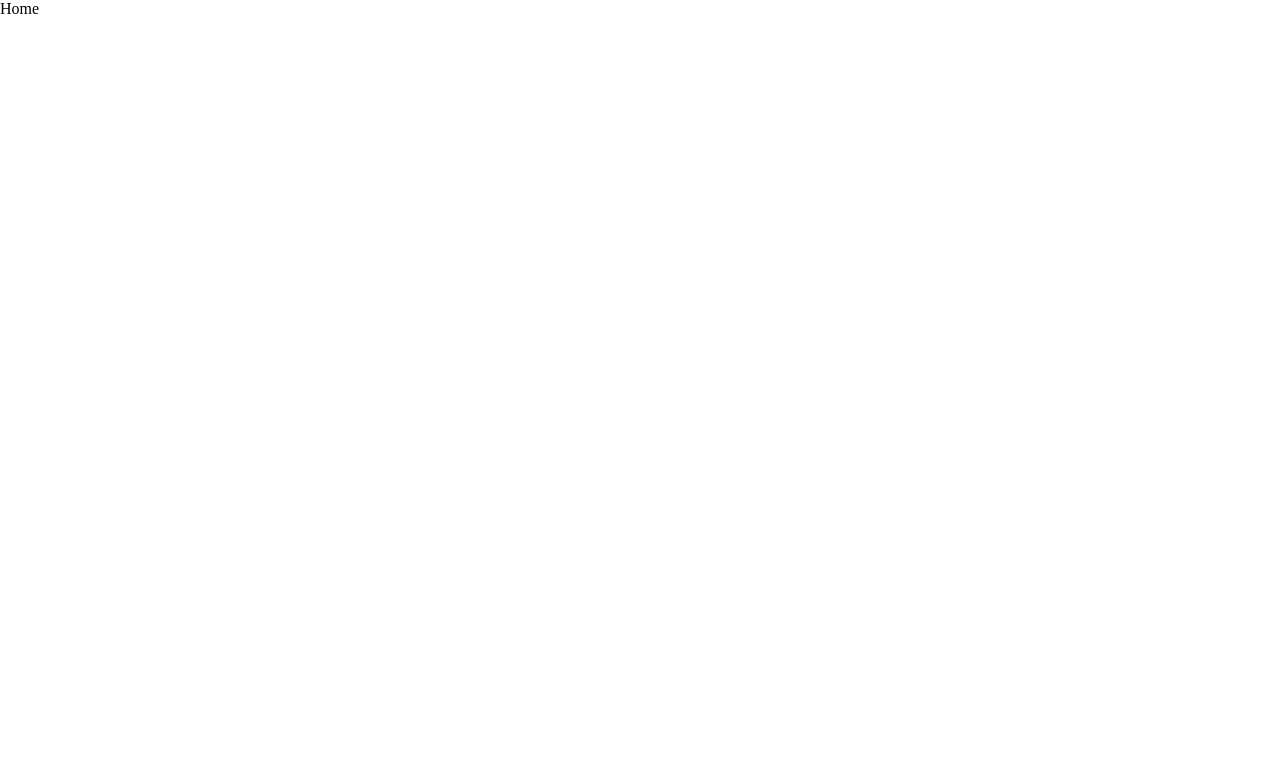
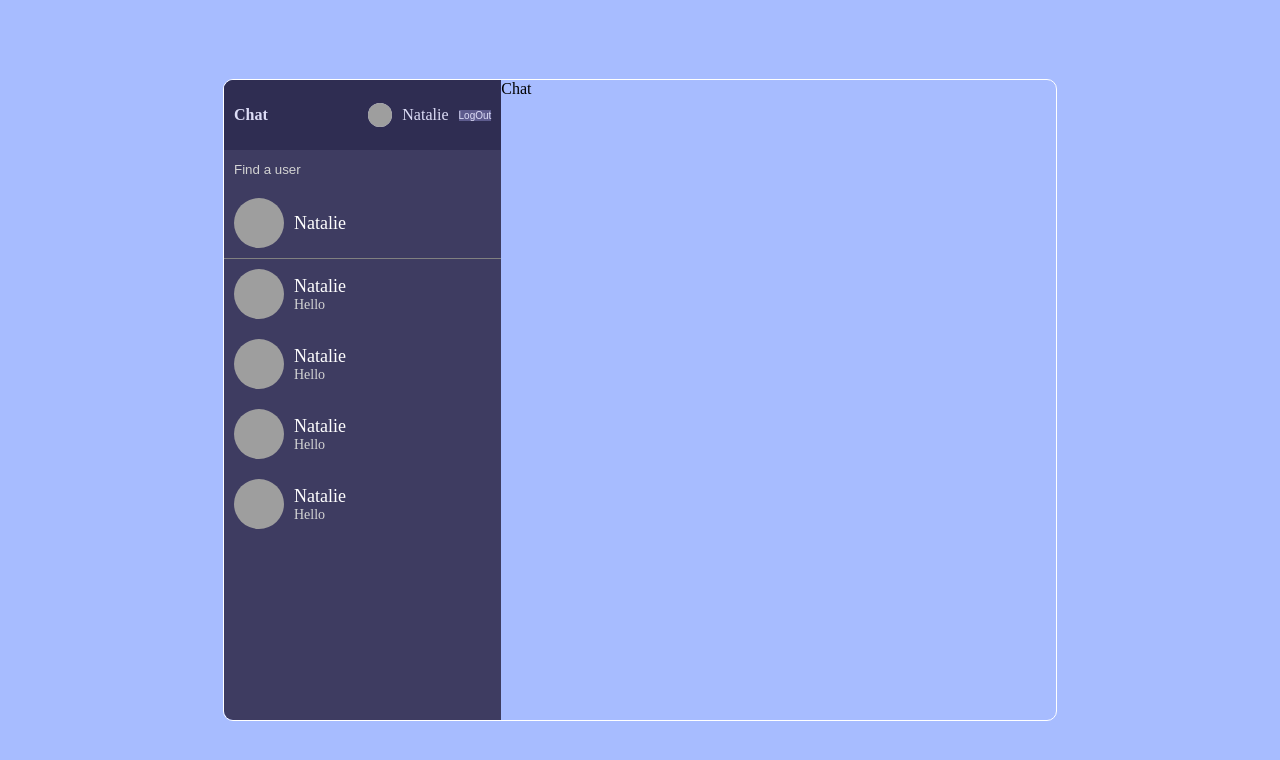
Before and after one commit to seVishnu/ChatBase, a React (Create React App) app: page / in a window 1280 px wide. Shown: the top 760 px of the page. Built offline with nearby package versions, Linux system fonts and the light colour scheme; grey boxes are pictures that could not be loaded.

Commit message:
styling in progress

```diff
--- a/src/components/Chat.jsx
+++ b/src/components/Chat.jsx
@@ -0,0 +1,9 @@
+import React from 'react'
+
+const Chat = () => {
+  return (
+    <div className='chat'>Chat</div>
+  )
+}
+
+export default Chat
--- a/src/components/Chats.jsx
+++ b/src/components/Chats.jsx
@@ -0,0 +1,38 @@
+import React from 'react'
+
+const Chats = () => {
+  return (
+    <div className="chats">
+        <div className="userChat">
+        <img src="https://encrypted-tbn0.gstatic.com/images?q=tbn:ANd9GcQ1wu5fi-qK225sMzM1FYPU4z6hjjw36jzn1Q&usqp=CAU" alt="a person" />
+        <div className="userChatInfo">
+        <span>Natalie</span>
+        <p>Hello</p>
+      </div>
+      </div>
+      <div className="userChat">
+        <img src="https://encrypted-tbn0.gstatic.com/images?q=tbn:ANd9GcQ1wu5fi-qK225sMzM1FYPU4z6hjjw36jzn1Q&usqp=CAU" alt="a person" />
+        <div className="userChatInfo">
+        <span>Natalie</span>
+        <p>Hello</p>
+      </div>
+      </div>
+      <div className="userChat">
+        <img src="https://encrypted-tbn0.gstatic.com/images?q=tbn:ANd9GcQ1wu5fi-qK225sMzM1FYPU4z6hjjw36jzn1Q&usqp=CAU" alt="a person" />
+        <div className="userChatInfo">
+        <span>Natalie</span>
+        <p>Hello</p>
+      </div>
+      </div>
+      <div className="userChat">
+        <img src="https://encrypted-tbn0.gstatic.com/images?q=tbn:ANd9GcQ1wu5fi-qK225sMzM1FYPU4z6hjjw36jzn1Q&usqp=CAU" alt="a person" />
+        <div className="userChatInfo">
+        <span>Natalie</span>
+        <p>Hello</p>
+      </div>
+      </div>
+    </div>
+  )
+}
+
+export default Chats
--- a/src/components/Navbar.jsx
+++ b/src/components/Navbar.jsx
@@ -0,0 +1,16 @@
+import React from 'react'
+
+const Navbar = () => {
+  return (
+    <div className="navbar">
+      <span className="logo">Chat</span>
+      <div className="user">
+        <img src='https://encrypted-tbn0.gstatic.com/images?q=tbn:ANd9GcQ1wu5fi-qK225sMzM1FYPU4z6hjjw36jzn1Q&usqp=CAU' alt='a man' />
+        <span>Natalie</span>
+        <button>LogOut</button>
+      </div>
+    </div>
+  )
+}
+
+export default Navbar
--- a/src/components/Search.jsx
+++ b/src/components/Search.jsx
@@ -0,0 +1,19 @@
+import React from 'react'
+
+const Search = () => {
+  return (
+    <div className="search">
+      <div className="searchForm">
+        <input type="text" placeholder='Find a user'/>
+      </div>
+      <div className="userChat">
+        <img src="https://encrypted-tbn0.gstatic.com/images?q=tbn:ANd9GcQ1wu5fi-qK225sMzM1FYPU4z6hjjw36jzn1Q&usqp=CAU" alt="a person" />
+        <div className="userChatInfo">
+        <span>Natalie</span>
+      </div>
+      </div>
+    </div>
+  )
+}
+
+export default Search
--- a/src/components/Sidebar.jsx
+++ b/src/components/Sidebar.jsx
@@ -0,0 +1,15 @@
+import Navbar from '../components/Navbar'
+import Search from '../components/Search'
+import Chats from '../components/Chats'
+
+const Sidebar = () => {
+  return (
+    <div className='sidebar'>
+      <Navbar />
+      <Search />
+      <Chats />
+    </div>
+  )
+}
+
+export default Sidebar
--- a/src/pages/Home.jsx
+++ b/src/pages/Home.jsx
@@ -1,8 +1,14 @@
 import React from 'react'
-
+import Sidebar from '../components/Sidebar'
+import Chat from '../components/Chat'
 const Home = () => {
   return (
-    <div>Home</div>
+    <div className="home">
+      <div className="container">
+        <Sidebar />
+        <Chat />
+      </div>
+    </div>
   )
 }
 
--- a/src/pages/Register.jsx
+++ b/src/pages/Register.jsx
@@ -8,9 +8,9 @@
         <span className="logo">Chat App</span>
         <span className="title">Register</span>
         <form>
-          <input type="text" placeholder='display name' />
-          <input type="email" placeholder='email'/>
-          <input type="password" placeholder='password'/>
+          <input type="text" placeholder='Display name' />
+          <input type="email" placeholder='Email'/>
+          <input type="password" placeholder='Password'/>
           <input style={{display: 'none'}} type="file" id='file' />
           <label htmlFor="file">
             <img src={Add}/>
--- a/src/style.scss
+++ b/src/style.scss
@@ -67,3 +67,108 @@
 
     }
 }
+
+.home {
+    background-color: #a7bcff;
+    height: 100vh;
+    display: flex;
+    align-items: center;
+    justify-content: center;
+
+    .container {
+        border: 1px solid white;
+        border-radius: 10px;
+        width: 65%;
+        height: 80%;
+        display: flex;
+        overflow: hidden;
+
+        .sidebar {
+            flex:1;
+            background-color: #3e3c61;
+
+            .navbar {
+                display: flex;
+                align-items: center;
+                background-color: #2f2d52;
+                height: 50px;
+                padding: 10px;
+                justify-content: space-between;
+                color: #ddddf7;
+
+                .logo {
+                    font-weight: bold;
+                }
+
+                .user {
+                    display: flex;
+                    gap: 10px;
+                    align-items: center;
+                }
+
+                img {
+                    background-color: #ddddf7;
+                    height: 24px;
+                    width: 24px;
+                    border-radius: 50%;
+                    object-fit: cover;
+                }
+
+                button {
+                    background-color: #5d5b8d;
+                    color: #ddddf7;
+                    font-size: 10px;
+                    border: none;
+                    cursor: pointer;
+                }
+
+            }
+            .search {
+                border-bottom: 1px solid gray;
+                .searchForm {
+                    padding: 10px;
+                    input {
+                        background-color: transparent;
+                        border: none;
+                        color: white;
+                        outline: none;
+                        &::placeholder {
+                            color: lightgray;
+                        }
+                    }
+                }
+            }
+            .userChat {
+                padding: 10px;
+                display: flex;
+                align-items: center;
+                gap: 10px;
+                color: white;
+                cursor: pointer;
+                img {
+                    height: 50px;
+                    width: 50px;
+                    border-radius: 50%;
+                    object-fit: cover;
+                }
+                .userChatInfo {
+                    span {
+                        font-size: 18px;
+                        font-weight: 500;
+                    }
+                    p {
+                        font-size: 14px;
+                        color: lightgray;
+                    }
+                }
+                &:hover {
+                    background-color: #2f2d52;
+                }
+            }
+
+        }
+        .chat {
+            flex:2;
+        }
+    }
+}
```
Also changed, not shown: src/components/Input.jsx (+9 -0 lines), src/components/Message.jsx (+9 -0 lines).
